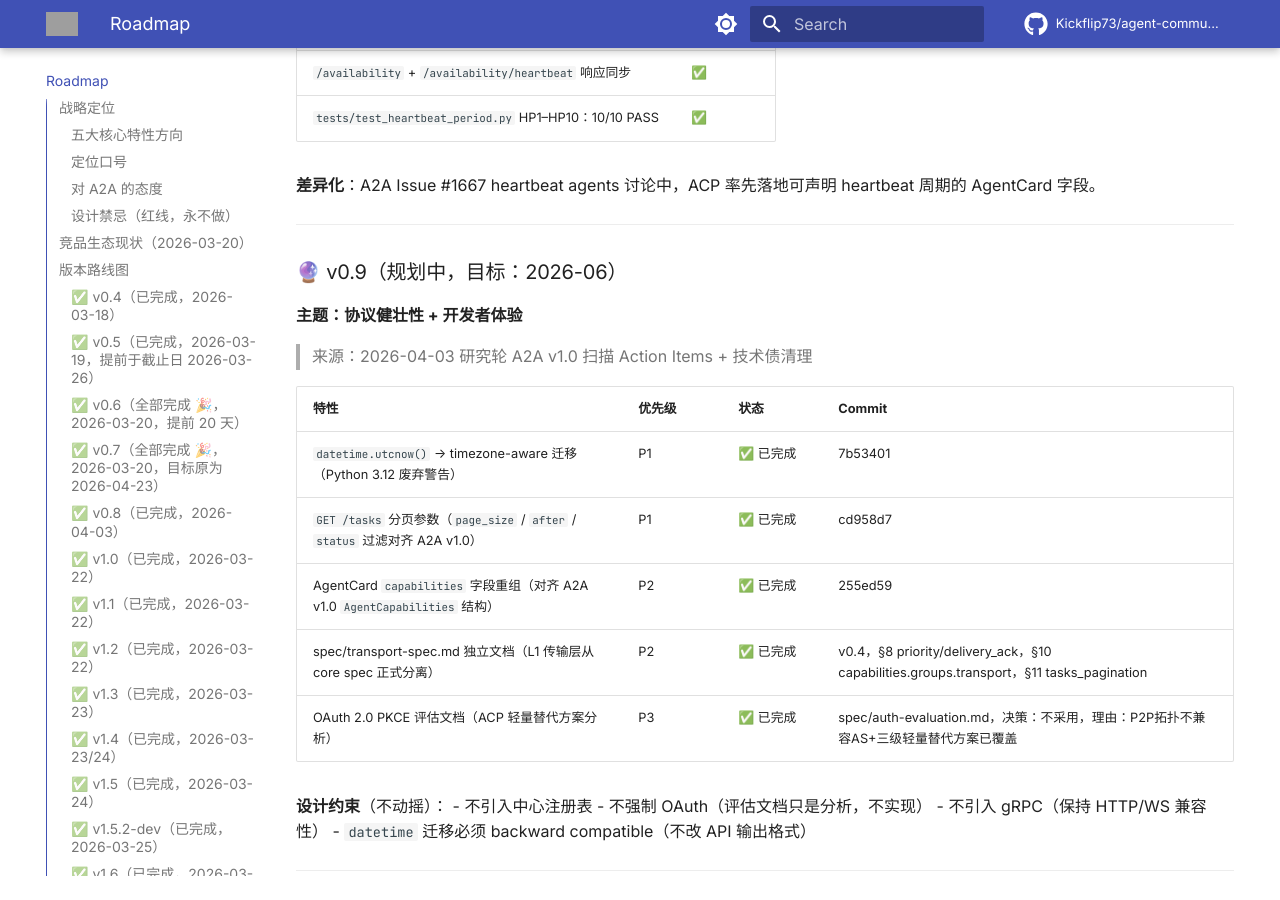
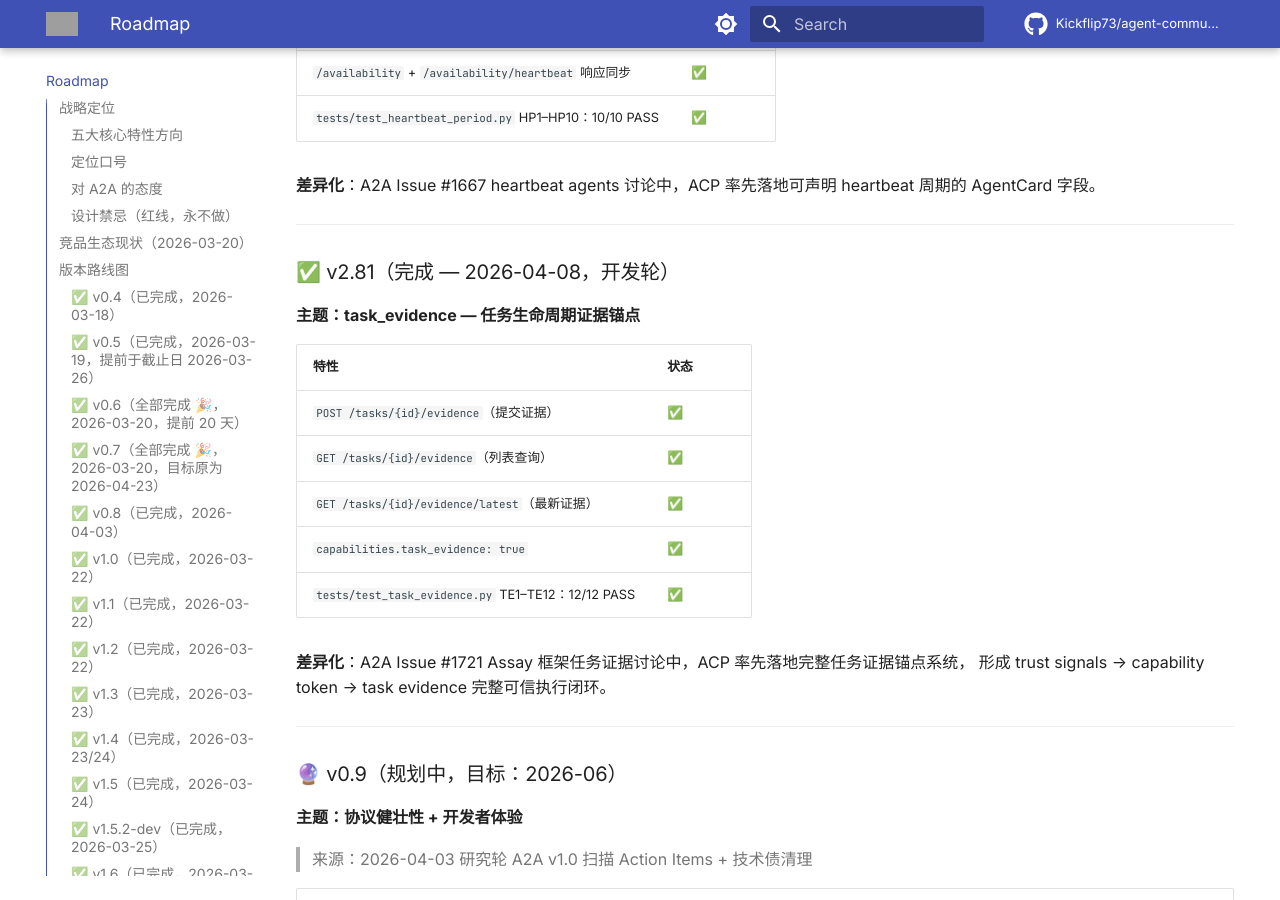
Before and after one commit to Kickflip73/agent-communication-protocol, an MkDocs documentation site: the page built from docs/ROADMAP.md, in a window 1280 px wide and 900 px high, scrolled down 20311 px. Built offline with MkDocs 1.6.1 and Material for MkDocs 9.7.7, drawn with Linux system fonts in a browser that asks for light colours; comment, search, counter and statistics services are not loaded; the version menu is left out; grey boxes are pictures that could not be loaded.

Commit message:
docs(v2.81): update CHANGELOG.md and ROADMAP.md for task_evidence

```diff
--- a/docs/ROADMAP.md
+++ b/docs/ROADMAP.md
@@ -679,6 +679,22 @@ APS:  https://github.com/aeoess/agent-passport-system  （Ed25519 身份，v0.8
 
 ---
 
+### ✅ v2.81（完成 — 2026-04-08，开发轮）
+**主题：task_evidence — 任务生命周期证据锚点**
+
+| 特性 | 状态 |
+|------|------|
+| `POST /tasks/{id}/evidence`（提交证据） | ✅ |
+| `GET /tasks/{id}/evidence`（列表查询） | ✅ |
+| `GET /tasks/{id}/evidence/latest`（最新证据） | ✅ |
+| `capabilities.task_evidence: true` | ✅ |
+| `tests/test_task_evidence.py` TE1–TE12：12/12 PASS | ✅ |
+
+**差异化**：A2A Issue #1721 Assay 框架任务证据讨论中，ACP 率先落地完整任务证据锚点系统，
+形成 trust signals → capability token → task evidence 完整可信执行闭环。
+
+---
+
 ### 🔮 v0.9（规划中，目标：2026-06）
 **主题：协议健壮性 + 开发者体验**
 
```
Also changed, not shown: CHANGELOG.md (+15 -0 lines).
